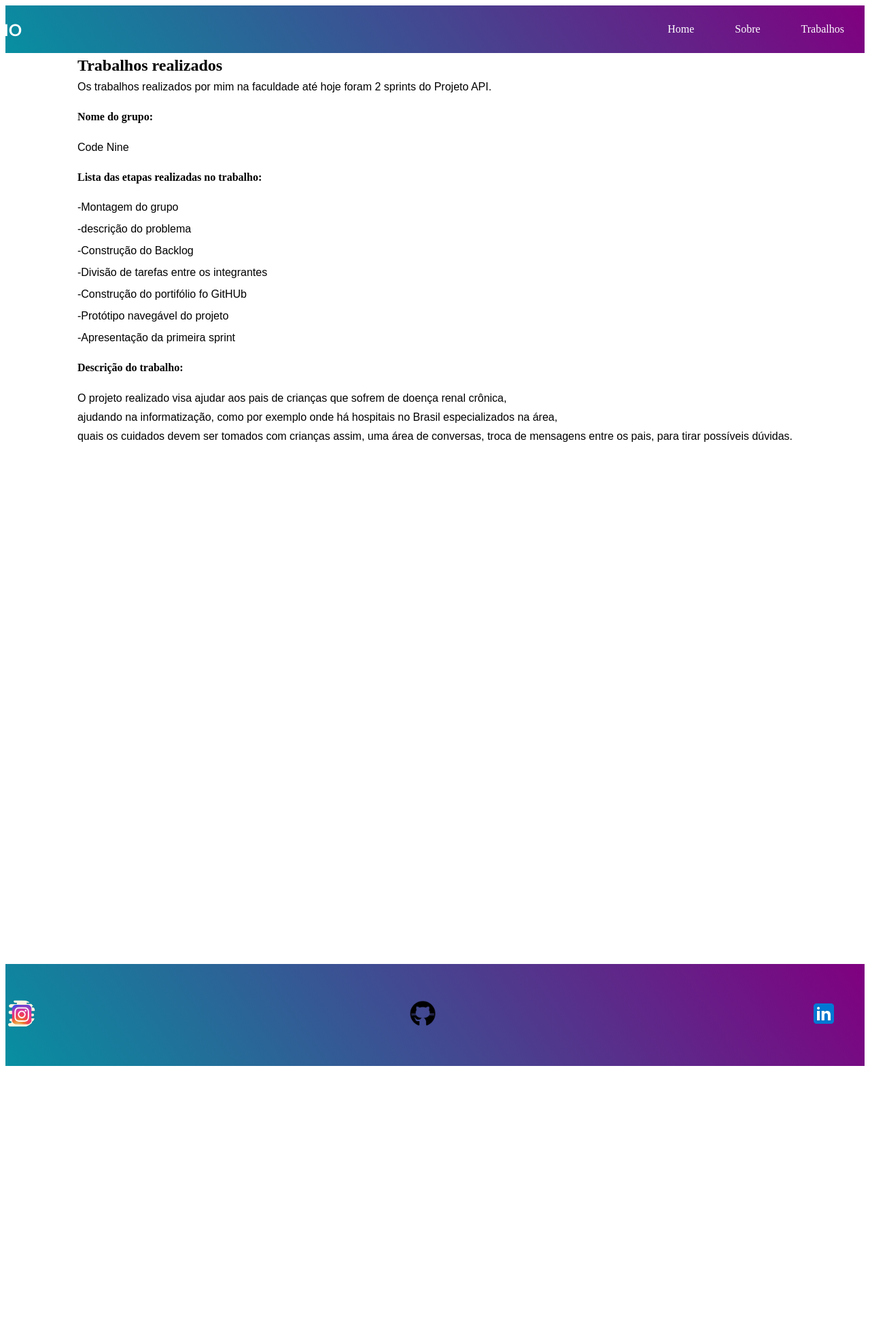
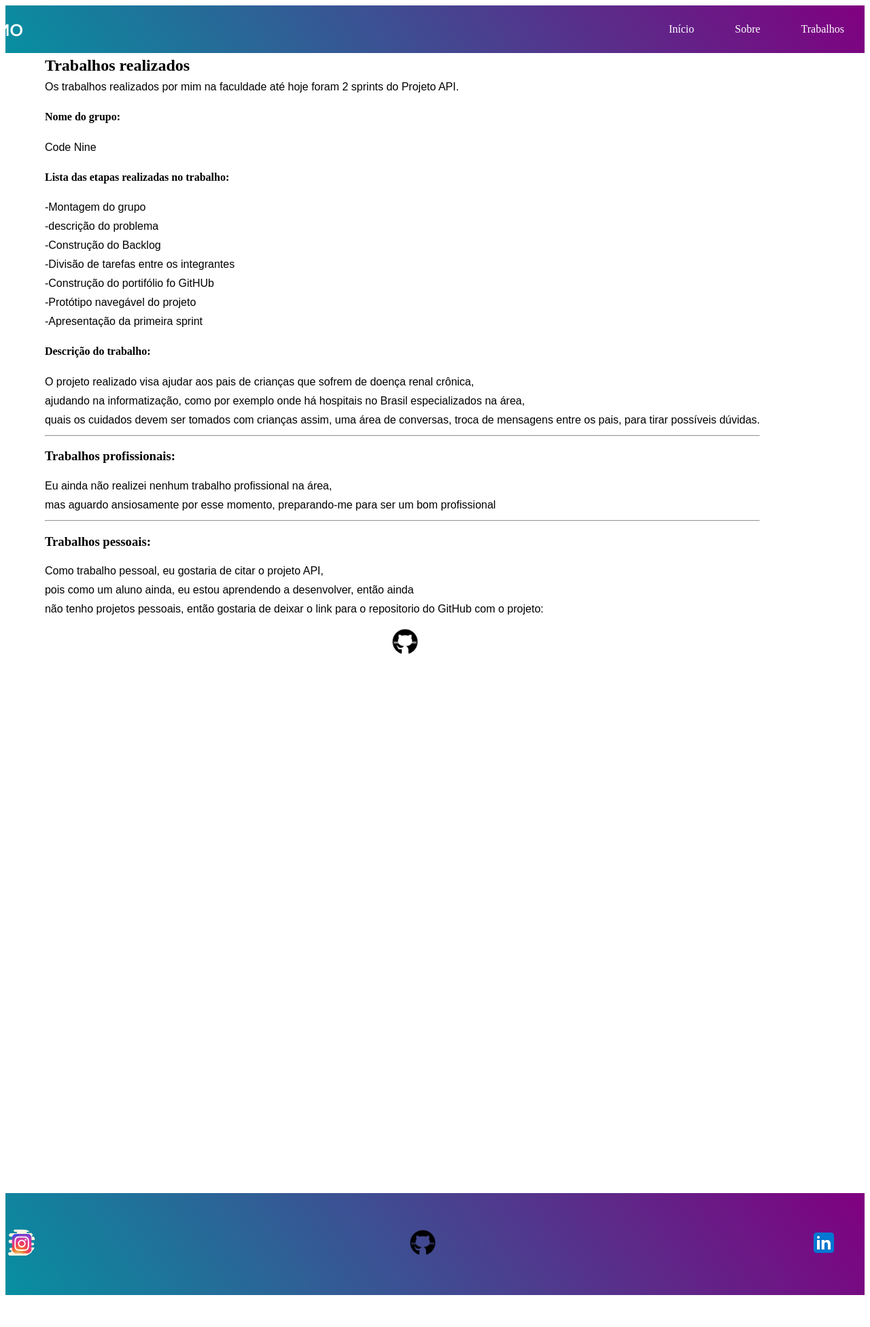
Before and after one commit to Jonasoliver/Portfolio_Digital_DSM, a Flask app: page /trabalhos in a window 1280 px wide. Shown: the whole page at 68% size. Before the commit the page ends 1568 px from the top, so only its background shows below. Run offline with Flask 3, Linux system fonts and the light colour scheme.

Commit message:
ajustes
eu adicionei algumas informações pessoais na pagina de trabalhos, e mudei o botão de home para inicio

```diff
--- a/src/templates/base.html
+++ b/src/templates/base.html
@@ -10,7 +10,7 @@
 </head>
  <div class="nav-bar">
     <div class="foto">JMO</div>
-    <a href="/">Home</a>
+    <a href="/">Início</a>
     <a href="/sobremim">Sobre</a>
     <a href="/trabalhos">Trabalhos</a>
 
--- a/src/templates/trabalhos.html
+++ b/src/templates/trabalhos.html
@@ -11,17 +11,29 @@
         <h4>Nome do grupo:</h4>
         <p>Code Nine</p>
         <h4>Lista das etapas realizadas no trabalho:</h4>
-        <p>-Montagem do grupo</p>
-        <p>-descrição do problema</p>
-        <p>-Construção do Backlog</p>
-        <p>-Divisão de tarefas entre os integrantes</p>
-        <p>-Construção do portifólio fo GitHUb</p>
-        <p>-Protótipo navegável do projeto</p>
-        <p>-Apresentação da primeira sprint</p>
+        <p>-Montagem do grupo
+        -descrição do problema
+        -Construção do Backlog
+        -Divisão de tarefas entre os integrantes
+        -Construção do portifólio fo GitHUb
+        -Protótipo navegável do projeto
+        -Apresentação da primeira sprint</p>
         <h4>Descrição do trabalho:</h4>
         <p>O projeto realizado visa ajudar aos pais de crianças que sofrem de doença renal crônica,
             ajudando na informatização, como por exemplo onde há hospitais no Brasil especializados na área,
             quais os cuidados devem ser tomados com crianças assim, uma área de conversas, troca de mensagens entre os pais, para tirar possíveis dúvidas.</p>
-    </section>
+       <hr></hr>
+            <h3>Trabalhos profissionais:</h3>
+        <p>Eu ainda não realizei nenhum trabalho profissional na área,
+            mas aguardo ansiosamente por esse momento, preparando-me para ser um bom profissional</p>
+        <hr></hr>
+        <h3>Trabalhos pessoais:</h3>
+        <p>Como trabalho pessoal, eu gostaria de citar o projeto API,
+            pois como um aluno ainda, eu estou aprendendo a desenvolver, então ainda
+            não tenho projetos pessoais, então gostaria de deixar o link para o repositorio do GitHub com o projeto:
+        </p>
+        <a href="https://github.com/Code-Nine-FTC/Grupo-Code-Nine"><img id="logo" src="{{url_for('static', filename="git.png")}}">
+
+        </section>
 </main>
 {% endblock %}
```
Also changed, not shown: README.md.
